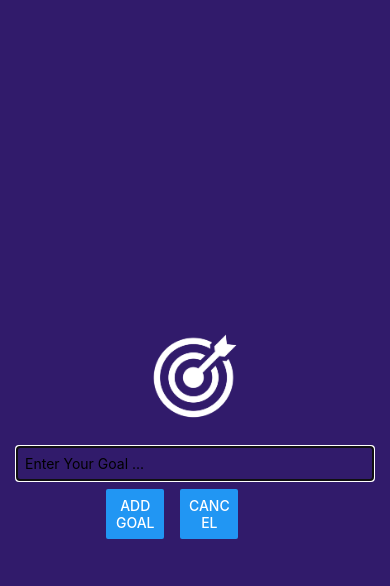
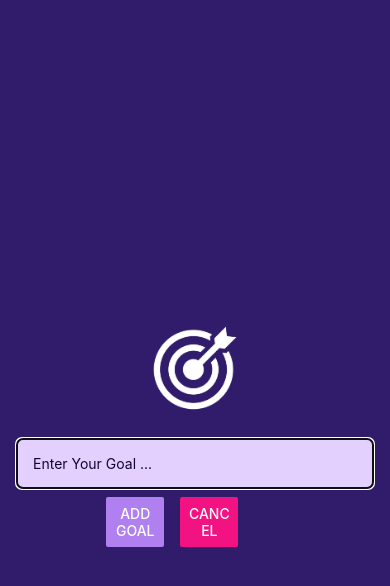
Before and after one commit to raj-wankhade/rn-course, a React Native app: screen / in a window 390 px wide. Both pictures are taken after a click on the button "ADD NEW GOAL". Shown: the top 586 px of the page. Built offline with nearby package versions, Linux system fonts and the light colour scheme.

Commit message:
main- finishing touches to app, status bar added

```diff
--- a/App.js
+++ b/App.js
@@ -1,5 +1,6 @@
 import { useState } from "react";
 import { StyleSheet, View, FlatList, Button } from "react-native";
+import { StatusBar } from "expo-status-bar";
 import GoalItem from "./components/GoalItem";
 import GoalInput from "./components/GoalInput";
 
@@ -31,6 +32,8 @@
   }
 
   return (
+    <>
+      <StatusBar style="light" />
       <View style={styles.appContainer}>
         <Button
           title="Add New Goal"
@@ -58,6 +61,7 @@
           />
         </View>
       </View>
+    </>
   );
 }
 
--- a/app.json
+++ b/app.json
@@ -5,6 +5,7 @@
     "version": "1.0.0",
     "orientation": "portrait",
     "icon": "./assets/icon.png",
+    "backgroundColor": "#1e085a",
     "splash": {
       "image": "./assets/splash.png",
       "resizeMode": "contain",
--- a/components/GoalInput.js
+++ b/components/GoalInput.js
@@ -34,10 +34,10 @@
         />
         <View style={styles.buttonContainer}>
           <View style={styles.button}>
-            <Button title="Add Goal" onPress={addGoalHandler} />
+            <Button title="Add Goal" onPress={addGoalHandler} color="#b180f0" />
           </View>
           <View style={styles.button}>
-            <Button title="Cancel" onPress={onCancelGoal} />
+            <Button title="Cancel" onPress={onCancelGoal} color="#f31282" />
           </View>
         </View>
       </View>
@@ -61,9 +61,12 @@
   textInput: {
     width: "100%",
     borderWidth: 1,
-    borderColor: "#cccccc",
-    padding: 8,
+    borderColor: "#e4d0ff",
+    backgroundColor: "#e4d0ff",
+    borderRadius: 6,
+    padding: 16,
     marginBottom: 8,
+    color: "#120438",
   },
   buttonContainer: {
     flexDirection: "row",
```
Lines whose indentation alone changed are shown as unchanged.
